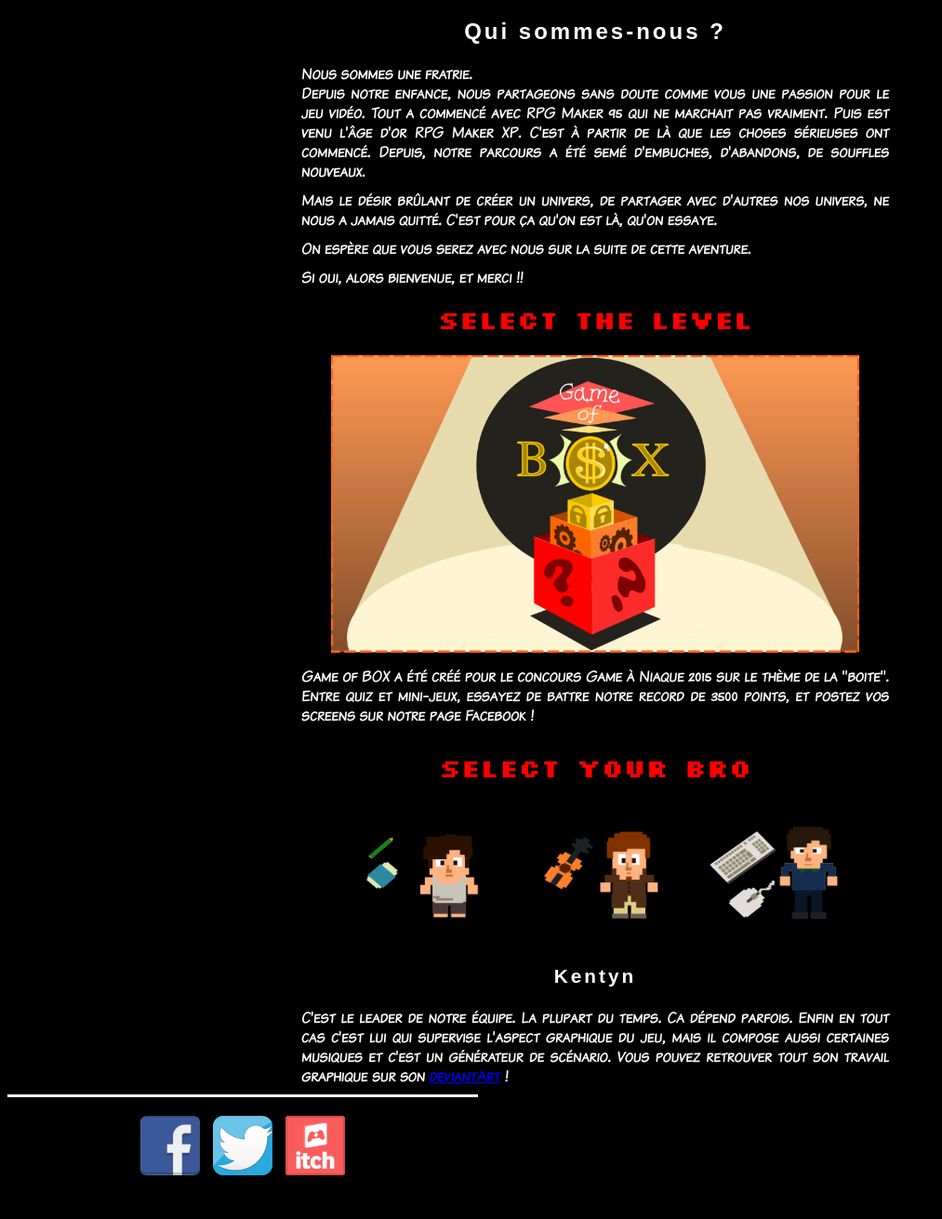
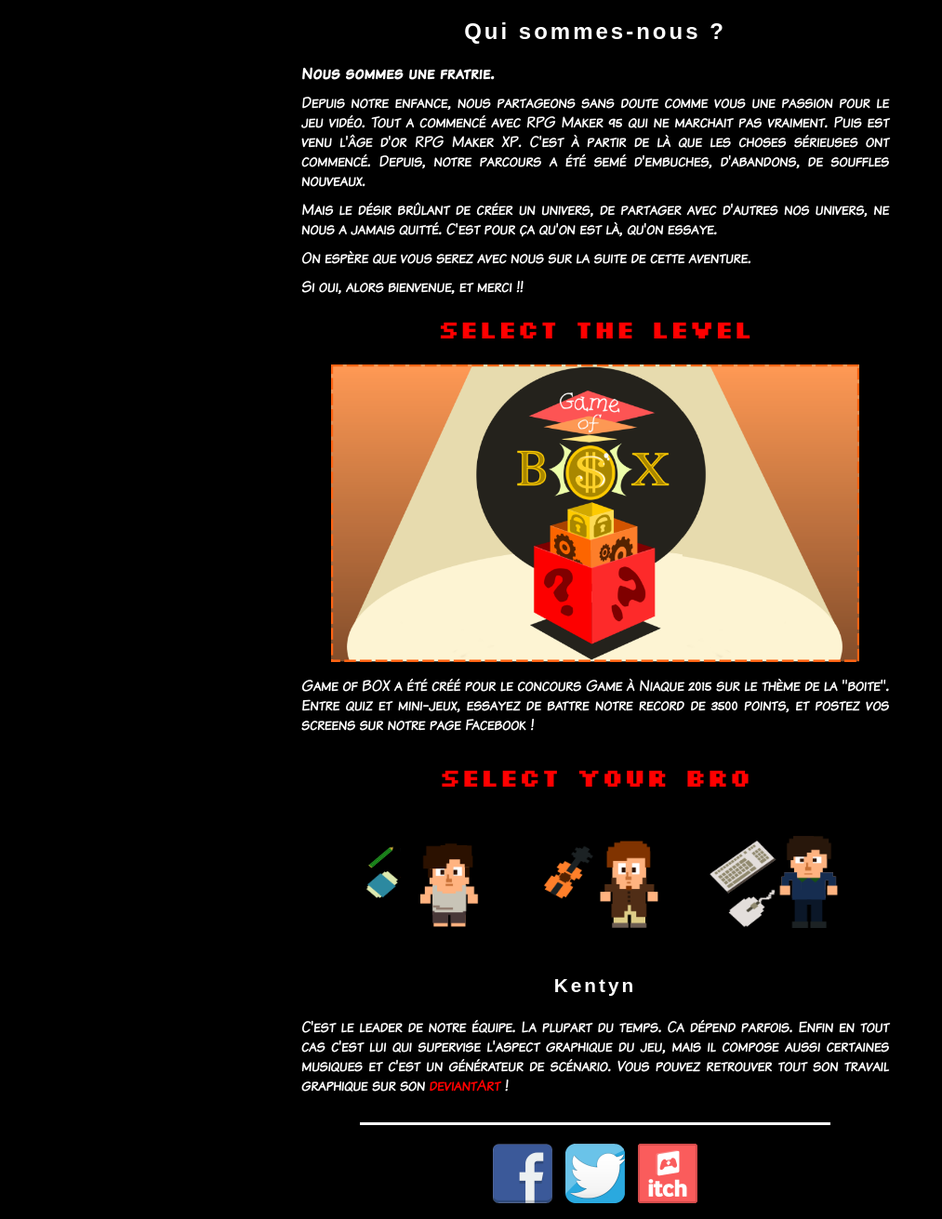
Before and after one commit to Thibeylard/bro7hers.com, a PHP site: page / in a window 1280 px wide. Shown: the part 235-1546 px from the top of the page at 93% size, without its empty margins (0-1013 px from the left). Before the commit the page ends 1499 px from the top, so only its background shows below. Run offline with PHP 8.4, Linux system fonts and the light colour scheme; data that the repository does not hold is empty; some web fonts are replaced.

Commit message:
css refactoring

```diff
--- a/css/main.css
+++ b/css/main.css
@@ -61,6 +61,16 @@ h3.smallTitle {
     font-size: 1.3em;
 }
 
+
+a {
+    color: red;
+    text-decoration: none;
+}
+
+a:visited{
+    color: orange;
+}
+
 p.plainText {
     color:white;
     font-family: 'komikaText-regular', sans-serif;
@@ -77,6 +87,11 @@ p {
     width:50%;
     text-align: left;
     margin: 10px auto;
+}
+
+.bold {
+    font-weight: bold;
+    letter-spacing: 1px;
 }
 
 img.gamePicture {
@@ -120,7 +135,8 @@ footer{
     text-align: center;
     border-top: solid medium white;
     width: 40%;
-    display: inline-block;
+    margin: auto;
+    margin-top:30px;
 }
 
 footer img{
--- a/index.php
+++ b/index.php
@@ -10,12 +10,14 @@
     <nav id="languageNavbar"></nav>
     <section id="introSection">
         <h2 class="sectionTitle">Qui sommes-nous ?</h2>
-        <p class="kapsText">Nous sommes une fratrie. <br>
+        <p class="kapsText bold">Nous sommes une fratrie. </p>
+        <p class="kapsText">
             Depuis notre enfance, nous partageons sans doute comme vous une passion
             pour le jeu vidéo. Tout a commencé avec RPG Maker 95 qui ne marchait pas vraiment.
             Puis est venu l'âge d'or RPG Maker XP. C'est à partir de là que les choses sérieuses ont
             commencé. Depuis, notre parcours a été semé d'embuches, d'abandons, de souffles nouveaux.</p>
-        <p class="kapsText">Mais le désir brûlant de créer un univers, de partager avec d'autres nos univers, ne nous a
+        <p class="kapsText">
+            Mais le désir brûlant de créer un univers, de partager avec d'autres nos univers, ne nous a
             jamais quitté. C'est pour ça qu'on est là, qu'on essaye.</p>
         <p class="kapsText">On espère que vous serez avec nous sur la suite de cette aventure.</p>
         <p class="kapsText">Si oui, alors bienvenue, et merci !!</p>
```
